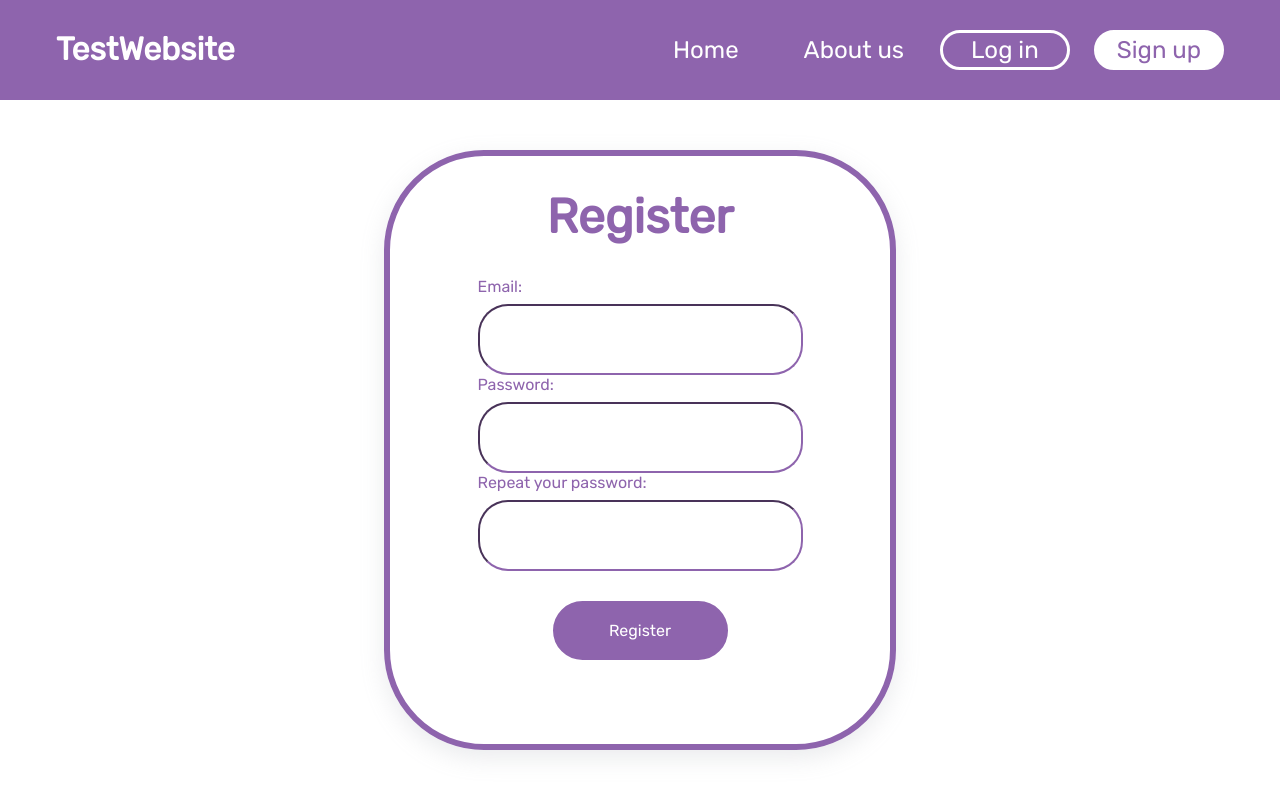
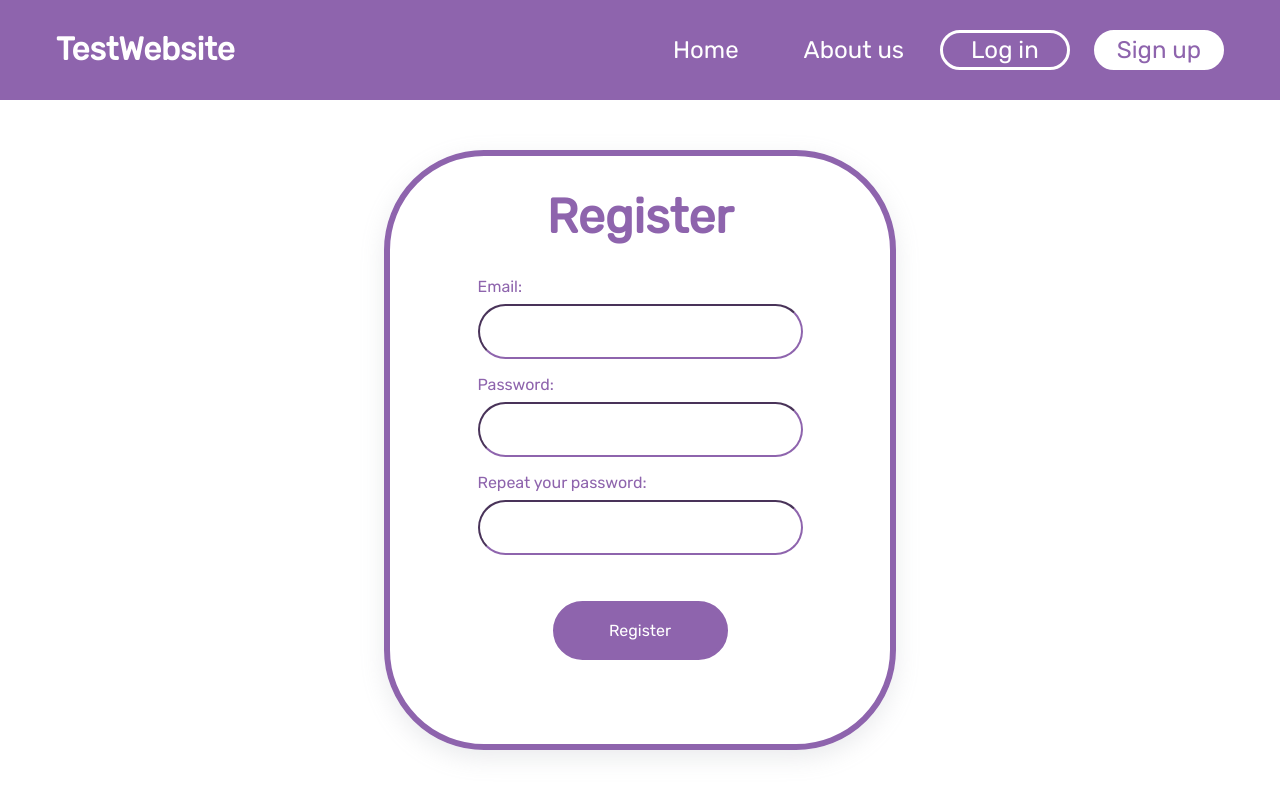
Before and after one commit to adelkaamarenka/Blog, a PHP site: page /register.php in a window 1280 px wide. Run offline with PHP 8.4, Linux system fonts and the light colour scheme.

Commit message:
input fields size

```diff
--- a/styles/common.css
+++ b/styles/common.css
@@ -46,10 +46,10 @@ body {
 }
 
 input {
+  height: 60px;
   width: 100%;
   border-color: var(--main-color);
   border-radius: 30px;
-  margin: 0 auto;
   padding: 0 1.5rem;
   margin-top: 0.5rem;
   font-size: 1.3rem;
--- a/styles/login.css
+++ b/styles/login.css
@@ -9,8 +9,7 @@
 }
 
 input {
-  height: 25%;
-  margin-bottom: 2rem;
+  margin-bottom: 1.5rem;
 }
 
 .forgot {
--- a/styles/register.css
+++ b/styles/register.css
@@ -1,6 +1,6 @@
 @import "./common.css";
 
-body {
+.body {
   display: flex;
   flex-direction: column;
   align-items: center;
@@ -16,7 +16,6 @@ body {
 }
 
 input {
-  height: 30%;
   margin-bottom: 1rem;
 }
 
```
